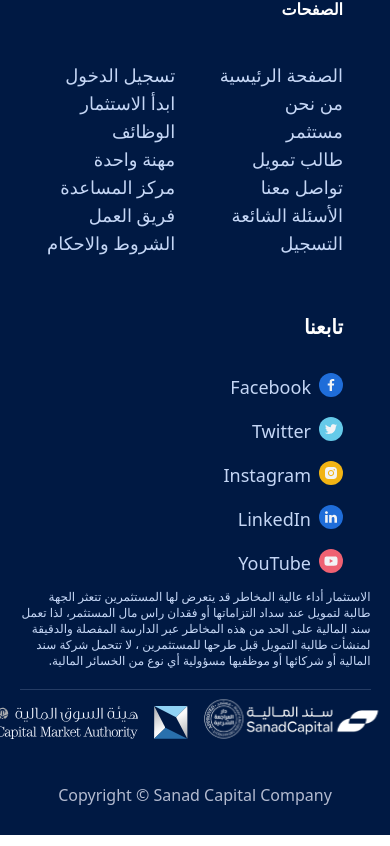
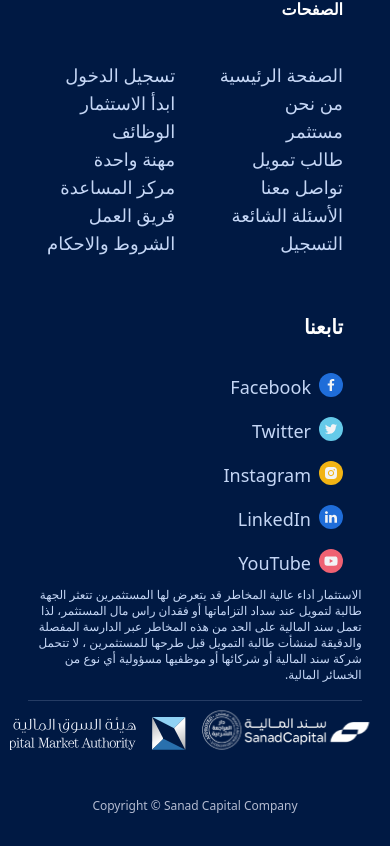
Before and after one commit to A-alharbi9/SanadDemo, a Next.js app: page / in a window 390 px wide. Shown: the part 3987-4833 px from the top of the page. Built offline with nearby package versions, Linux system fonts and the light colour scheme.

Commit message:
Fix Footer comp responsiveness on mobile

```diff
--- a/src/app/components/Footer.tsx
+++ b/src/app/components/Footer.tsx
@@ -82,8 +82,8 @@
         </div>
       </div>
 
-      <div className="flex flex-col items-center overflow-hidden">
-        <div className="border-b border-[#253C64] w-[90%] pb-5">
+      <div className="flex flex-col items-center overflow-hidden w-[95%] sm:w-[90%] lg:w-full">
+        <div className="flex flex-col items-center justify-center lg:justify-start border-b border-[#253C64] w-[90%] h-28 lg:h-auto pb-5">
           <p className="text-[#D0E1FF] text-xs lg:text-base opacity-95">
             الاستثمار أداء عالية المخاطر قد يتعرض لها المستثمرين تتعثر الجهة
             طالبة لتمويل عند سداد التزاماتها أو فقدان راس مال المستثمر، لذا تعمل
@@ -92,7 +92,7 @@
             المالية أو شركائها أو موظفيها مسؤولية أي نوع من الخسائر المالية.
           </p>
         </div>
-        <div className="flex flex-row items-center justify-around mb-2 w-[95%] lg:w-[90%] py-2">
+        <div className="flex flex-row items-center justify-around mb-2 w-[95%] lg:w-[90%] mx-2 lg:mx-0 py-2">
           <div className="">
             <img
               src="../assets/white_logo.svg"
@@ -114,7 +114,7 @@
           </div>
         </div>
         <div className="flex flex-col items-center justify-center h-20">
-          <p className="text-base text-[#B3BBD0] mx-2 lg:mx-0">
+          <p className=" text-xs lg:text-base text-[#B3BBD0] mx-2 lg:mx-0">
             Copyright &copy; Sanad Capital Company
           </p>
         </div>
```
